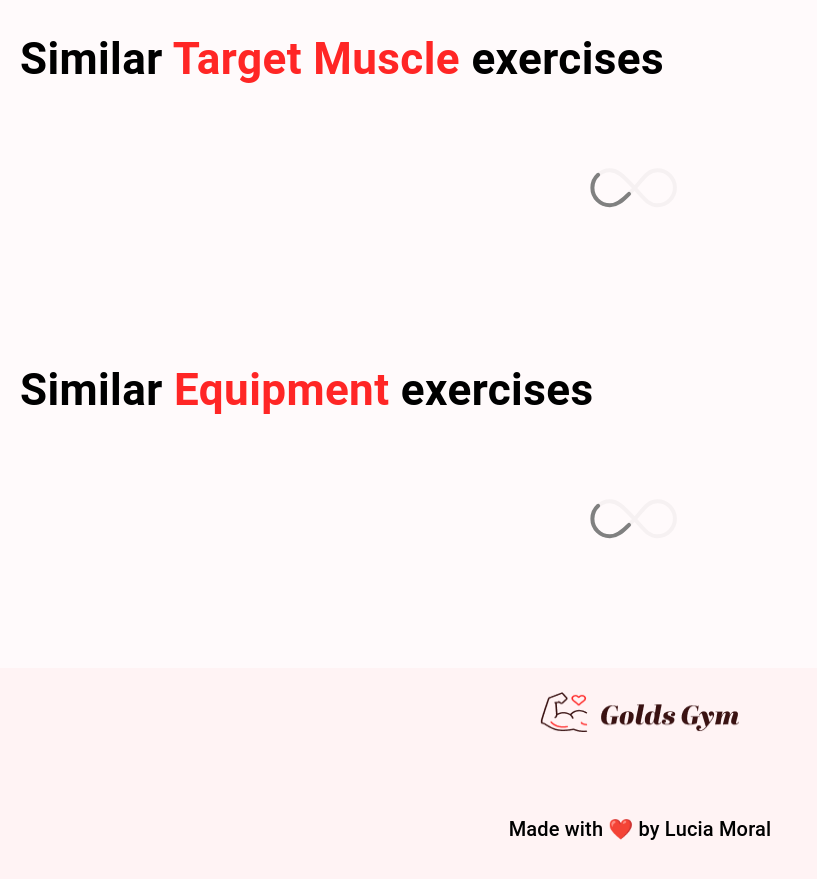
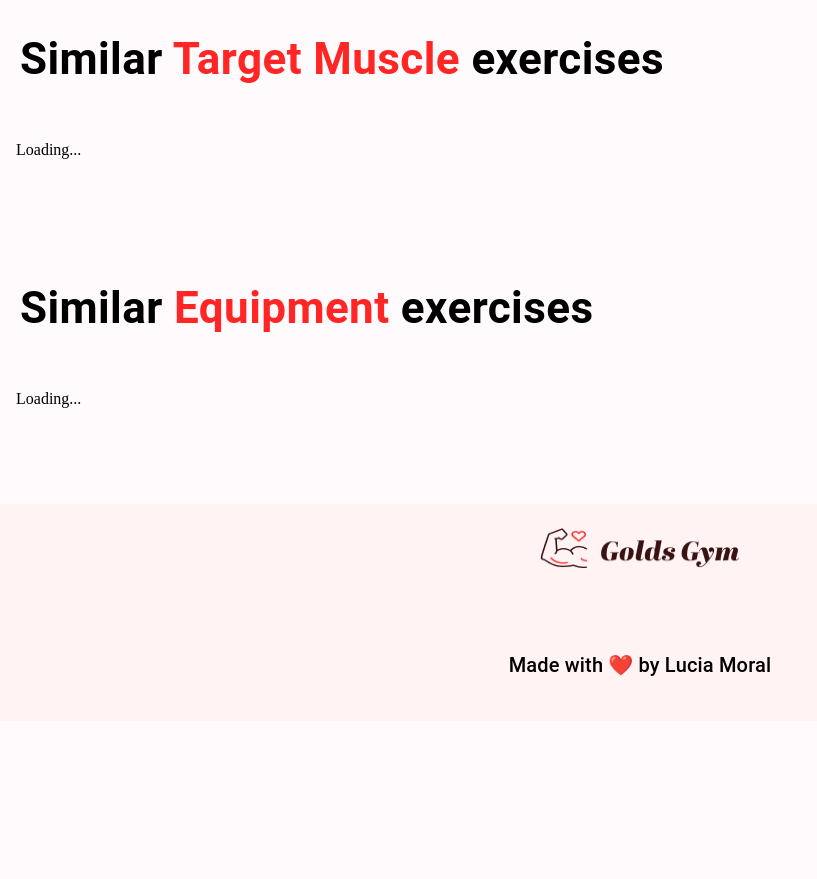
Before and after one commit to LuciaMoral/gym_exercises, a React (Create React App) app: page /exercise/1 in a window 1280 px wide. Shown: the part 940-1819 px from the top of the page, without its empty margins (0-817 px from the left). After the commit the page ends 1661 px from the top, so only its background shows below. Built offline with nearby package versions, Linux system fonts and the light colour scheme; no server answers.

Commit message:
deleted Loader component

```diff
--- a/package.json
+++ b/package.json
@@ -10,7 +10,6 @@
     "react": "^18.0.0",
     "react-dom": "^18.0.0",
     "react-horizontal-scrolling-menu": "^2.7.1",
-    "react-loader-spinner": "^6.0.0-0",
     "react-router-dom": "^6.3.0",
     "react-scripts": "5.0.1"
   },
--- a/src/components/Loader.js
+++ /dev/null
@@ -1,13 +0,0 @@
-import React from "react";
-import { Stack } from "@mui/material";
-import { InfinitySpin } from "react-loader-spinner";
-
-const Loader = () => {
-  return (
-    <Stack direction='row' justifyContent='center' alignItems='center' width='100%'>
-      <InfinitySpin color='gray' />
-    </Stack>
-  )
-};
-
-export default Loader;
--- a/src/components/SimilarExercises.js
+++ b/src/components/SimilarExercises.js
@@ -1,7 +1,6 @@
 import React from "react";
 import { Box, Stack, Typography } from "@mui/material";
 import HorizontalScrollbar from "./HorizontalScrollbar";
-import Loader from "./Loader";
 
 const SimilarExercises = ({ targetMuscleExercises, equipmentExercises }) => (
   <Box sx={{ mt: { lg: "100px", xs: "0px" } }}>
@@ -21,7 +20,7 @@ const SimilarExercises = ({ targetMuscleExercises, equipmentExercises }) => (
       {targetMuscleExercises.length !== 0 ? (
         <HorizontalScrollbar data={targetMuscleExercises} />
       ) : (
-        <Loader />
+        "Loading..."
       )}
     </Stack>
     <Typography
@@ -44,7 +43,7 @@ const SimilarExercises = ({ targetMuscleExercises, equipmentExercises }) => (
       {equipmentExercises.length !== 0 ? (
         <HorizontalScrollbar data={equipmentExercises} />
       ) : (
-        <Loader />
+        "Loading..."
       )}
     </Stack>
   </Box>
```
Also changed, not shown: 1 other file (tests, documents, lock files or other folders).
